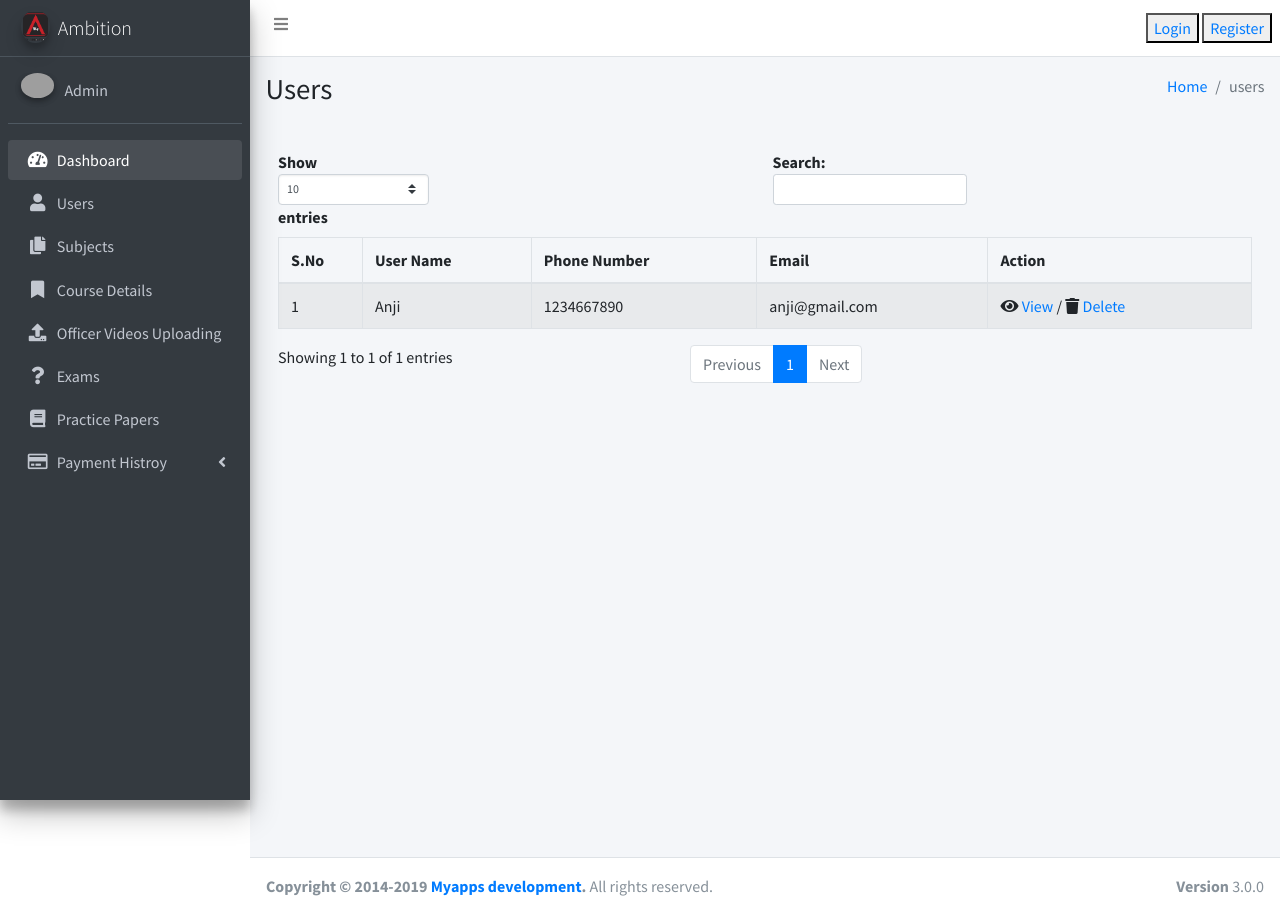
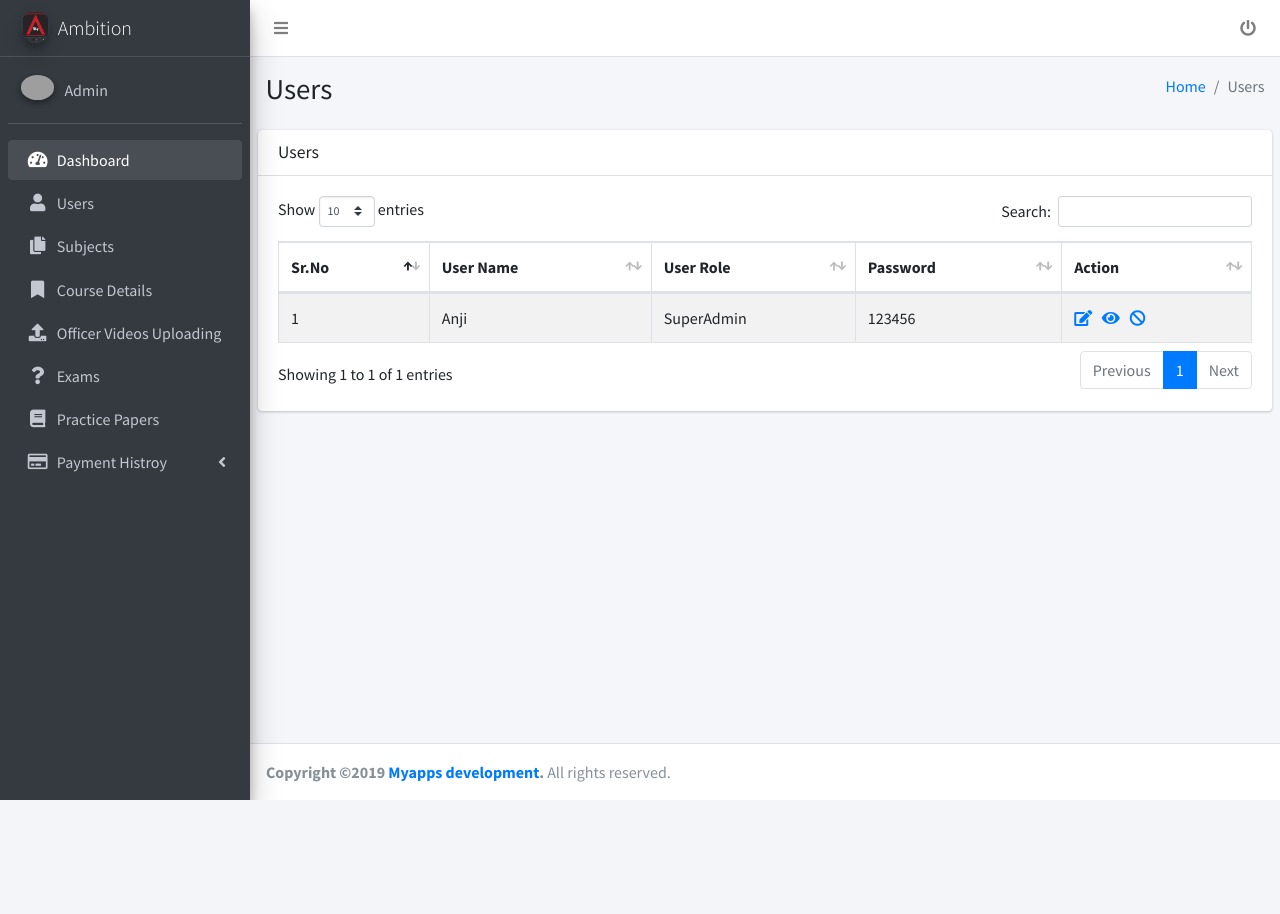
Before and after one commit to anjipavuluri21/ambition, a CodeIgniter app: page /ambition/user/user_list in a window 1280 px wide. After the commit the page ends 800 px from the top, so only its background shows below. Run offline with CodeIgniter, Linux system fonts and the light colour scheme; some libraries are stand-ins or nearby versions; grey boxes are pictures that could not be loaded.

Commit message:
user list and common files changes

```diff
--- a/application/views/common/footer.php
+++ b/application/views/common/footer.php
@@ -1,7 +1,7 @@
   <footer class="main-footer">
-    <strong>Copyright &copy; 2014-2019 <a href="#">Myapps development</a>.</strong>
+    <strong>Copyright &copy;2019 <a href="#">Myapps development</a>.</strong>
     All rights reserved.
-    <div class="float-right d-none d-sm-inline-block">
+<!--    <div class="float-right d-none d-sm-inline-block">
       <b>Version</b> 3.0.0
-    </div>
+    </div>-->
   </footer>
--- a/application/views/common/header.php
+++ b/application/views/common/header.php
@@ -27,21 +27,3 @@
 </head>
 <body class="hold-transition sidebar-mini layout-fixed">
 <div class="wrapper">
-<nav class="main-header navbar navbar-expand navbar-white navbar-light">
-    <!-- Left navbar links -->
-    <ul class="navbar-nav">
-      <li class="nav-item">
-        <a class="nav-link" data-widget="pushmenu" href="#"><i class="fas fa-bars"></i></a>
-      </li>
-
-    </ul>
-
-
-
-
-    <!-- Right navbar links -->
-    <ul class="navbar-nav ml-auto">
-        <button><a href='login'>Login</a></button>&nbsp;
-         <button><a href='register'>Register</a></button>
-    </ul>
-  </nav>
--- /dev/null
+++ b/application/views/common/navbar.php
@@ -0,0 +1,20 @@
+<nav class="main-header navbar navbar-expand navbar-white navbar-light">
+    <!-- Left navbar links -->
+    <ul class="navbar-nav">
+      <li class="nav-item">
+        <a class="nav-link" data-widget="pushmenu" href="#"><i class="fas fa-bars"></i></a>
+      </li>
+
+    </ul>
+    <ul class="navbar-nav ml-auto">
+      <li class="nav-item">
+        <a class="nav-link" data-widget="control-sidebar" data-slide="true" href="#" title="logout">
+          <i class="fas fa-power-off"></i>
+        </a>
+      </li>
+    </ul>
+
+
+
+
+  </nav>
--- a/application/views/user_list.php
+++ b/application/views/user_list.php
@@ -1,14 +1,33 @@
-<?php include('common/header.php');?>
-<?php include('common/sidebar.php')?>
 <!DOCTYPE html>
 <html>
+    <head>
+        <meta charset="utf-8">
+        <meta http-equiv="X-UA-Compatible" content="IE=edge">
+        <title>AdminLTE 3 | DataTables</title>
+        <!-- Tell the browser to be responsive to screen width -->
+        <meta name="viewport" content="width=device-width, initial-scale=1">
 
+        <!-- Font Awesome -->
+        <link rel="stylesheet" href="<?php echo base_url("assets"); ?>/plugins/fontawesome-free/css/all.min.css">
+        <!-- Ionicons -->
+        <link rel="stylesheet" href="https://code.ionicframework.com/ionicons/2.0.1/css/ionicons.min.css">
+        <!-- DataTables -->
+        <link rel="stylesheet" href="<?php echo base_url("assets"); ?>/plugins/datatables-bs4/css/dataTables.bootstrap4.css">
+        <!-- Theme style -->
+        <link rel="stylesheet" href="<?php echo base_url("assets"); ?>/dist/css/adminlte.min.css">
+        <!-- Google Font: Source Sans Pro -->
+        <link href="https://fonts.googleapis.com/css?family=Source+Sans+Pro:300,400,400i,700" rel="stylesheet">
+    </head>
+    <body class="hold-transition sidebar-mini">
+        <div class="wrapper">
+            <!-- Navbar -->
+            <?php include('common/navbar.php') ?>
+            <!-- /.navbar -->
 
             <!-- Main Sidebar Container -->
-
+            <?php include('common/sidebar.php'); ?>
 
             <!-- Content Wrapper. Contains page content -->
-  <body class="hold-transition sidebar-mini">
             <div class="content-wrapper">
                 <!-- Content Header (Page header) -->
                 <section class="content-header">
@@ -20,7 +39,7 @@
                             <div class="col-sm-6">
                                 <ol class="breadcrumb float-sm-right">
                                     <li class="breadcrumb-item"><a href="#">Home</a></li>
-              <li class="breadcrumb-item active">users</li>
+                                    <li class="breadcrumb-item active">Users</li>
                                 </ol>
                             </div>
                         </div>
@@ -31,38 +50,39 @@
                 <section class="content">
                     <div class="row">
                         <div class="col-12">
-          <div class >
 
 
+                            <div class="card">
+                                <div class="card-header">
+                                    <h3 class="card-title">Users</h3>
+                                </div>
                                 <!-- /.card-header -->
                                 <div class="card-body">
                                     <table id="example1" class="table table-bordered table-striped">
                                         <thead>
                                             <tr>
-                  <th>S.No</th>
+                                                <th>Sr.No</th>
                                                 <th>User Name</th>
-                  <th>Phone Number</th>
-                  <th>Email</th>
+                                                <th>User Role</th>
+                                                <th>Password</th>
                                                 <th>Action</th>
                                             </tr>
                                         </thead>
                                         <tbody>
                                             <tr>
                                                 <td>1</td>
-                  <td>Anji</td>
-                  <td>1234667890</td>
-                  <td>anji@gmail.com</td>
-                  <td><i class="fa fa-eye"></i> <a href="#">View</a> / <i class="fa fa-trash"></i> <a href="#">Delete</a></td>
-
+                                                <td>Anji
+                                                </td>
+                                                <td>SuperAdmin</td>
+                                                <td>123456</td>
+                                                <td text-align="center">
+                                                    <a href="#" title="edit"><i class="fa fa-edit"></i> </a>&nbsp;
+                                                    <a href="#" title="View"><i class="fa fa-eye"></i> </a>&nbsp;
+                                                    <a href="#" title="hide"><i class="fa fa-ban"></i> </a>&nbsp;
+                                                </td>
                                             </tr>
 
 
-
-
-
-
-
-                </tfoot>
                                     </table>
                                 </div>
                                 <!-- /.card-body -->
@@ -76,7 +96,8 @@
                 <!-- /.content -->
             </div>
             <!-- /.content-wrapper -->
-<?php include('common/footer.php');?>
+                       <?php include('common/footer.php') ?>
+
 
             <!-- Control Sidebar -->
             <aside class="control-sidebar control-sidebar-dark">
@@ -87,16 +108,16 @@
         <!-- ./wrapper -->
 
         <!-- jQuery -->
-<script src="<?php echo base_url("assets");?>/plugins/jquery/jquery.min.js"></script>
+        <script src="<?php echo base_url("assets"); ?>/plugins/jquery/jquery.min.js"></script>
         <!-- Bootstrap 4 -->
-<script src="<?php echo base_url("assets");?>/plugins/bootstrap/js/bootstrap.bundle.min.js"></script>
+        <script src="<?php echo base_url("assets"); ?>/plugins/bootstrap/js/bootstrap.bundle.min.js"></script>
         <!-- DataTables -->
-<script src="<?php echo base_url("assets");?>/plugins/datatables/jquery.dataTables.js"></script>
-<script src="<?php echo base_url("assets");?>/plugins/datatables-bs4/js/dataTables.bootstrap4.js"></script>
+        <script src="<?php echo base_url("assets"); ?>/plugins/datatables/jquery.dataTables.js"></script>
+        <script src="<?php echo base_url("assets"); ?>/plugins/datatables-bs4/js/dataTables.bootstrap4.js"></script>
         <!-- AdminLTE App -->
-<script src="<?php echo base_url("assets");?>/dist/js/adminlte.min.js"></script>
+        <script src="<?php echo base_url("assets"); ?>/dist/js/adminlte.min.js"></script>
         <!-- AdminLTE for demo purposes -->
-<script src="<?php echo base_url("assets");?>/dist/js/demo.js"></script>
+        <script src="<?php echo base_url("assets"); ?>/dist/js/demo.js"></script>
         <!-- page script -->
         <script>
             $(function () {
@@ -111,5 +132,5 @@
                 });
             });
         </script>
-
+    </body>
 </html>
```
Lines whose indentation alone changed are shown as unchanged.
